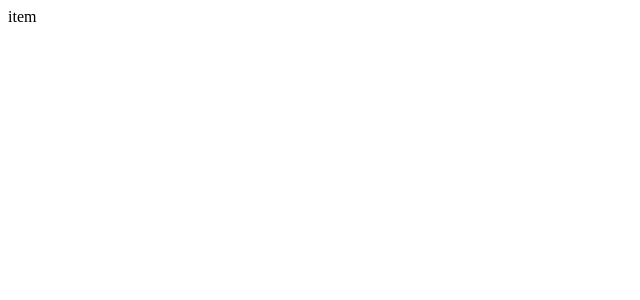
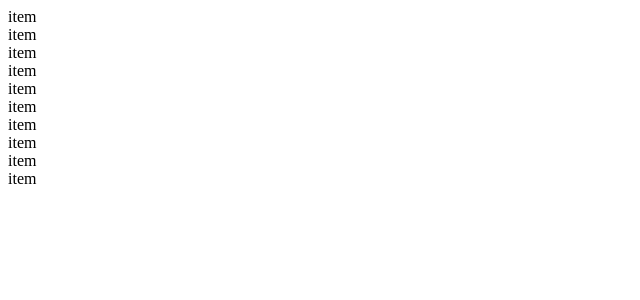
Before and after one commit to agrajak/react-practice, a React (Vite) app in the folder todo-1/: page / in a window 1280 px wide. Shown: the top 300 px of the page, without its empty margins (0-640 px from the left). Built offline with nearby package versions, Linux system fonts and the light colour scheme.

Commit message:
추가: 리스트 렌더링으로 item 여러 개 표시해보기
- 함수 컴포넌트들의 배열들을 {}로 묶어서 리스트 렌더링을 할 수 있다.

```diff
--- a/todo-1/src/TodoList.js
+++ b/todo-1/src/TodoList.js
@@ -3,5 +3,11 @@ import React from "react";
 import { TodoItem } from "./TodoItem";
 
 export const TodoList = () => {
-  return <TodoItem></TodoItem>;
+  return (
+    <div>
+      {range(10).map((x) => (
+        <TodoItem></TodoItem>
+      ))}
+    </div>
+  );
 };
```
